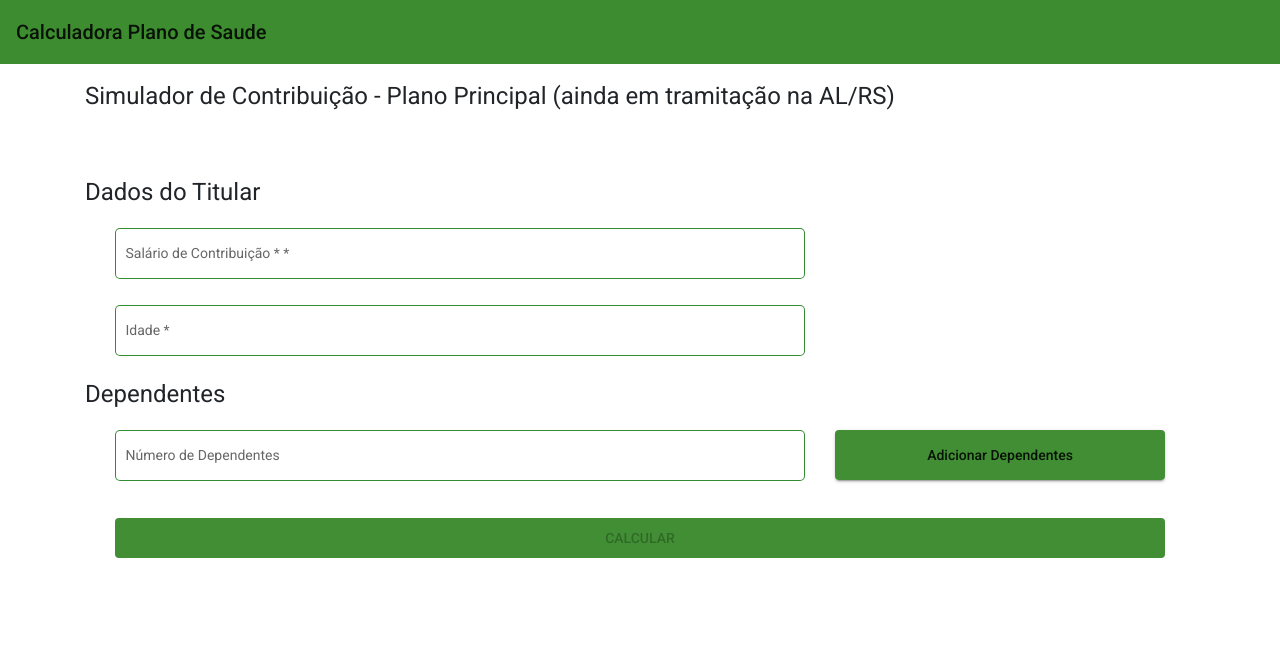
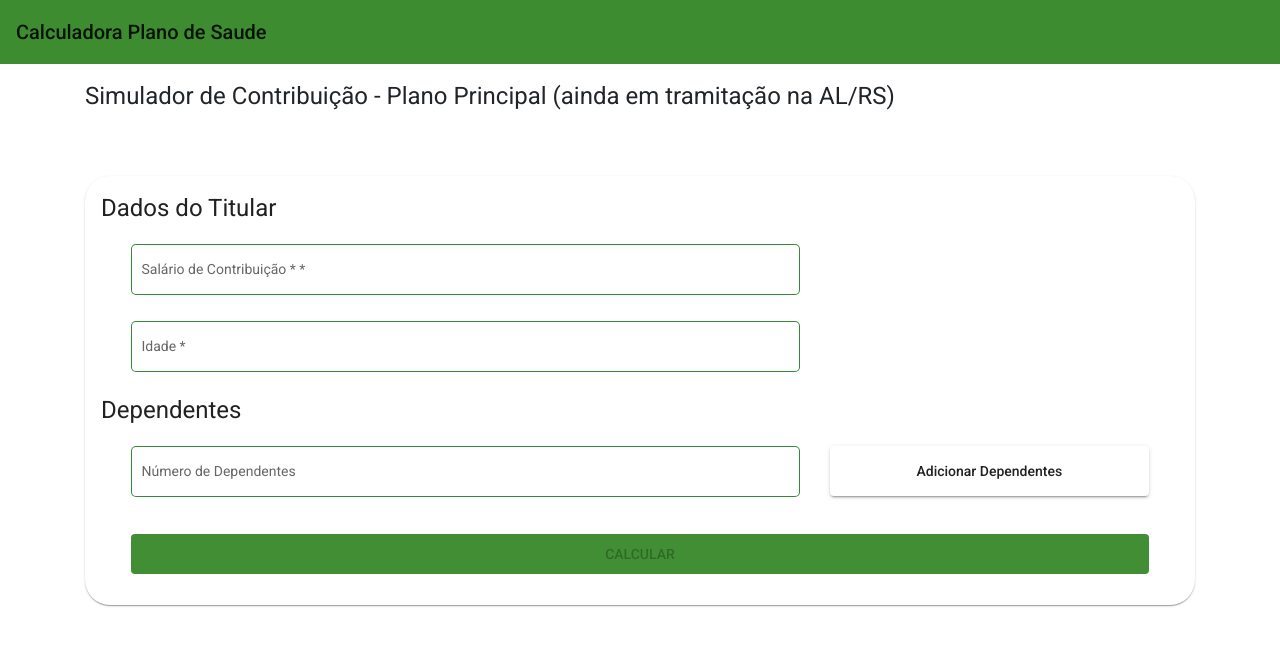
Before and after one commit to robertnathanmoraes/calc, an Angular app: page / in a window 1280 px wide. Shown: the top 646 px of the page. Built offline with nearby package versions, Linux system fonts and the light colour scheme; what @scullyio/ng-lib, ng2-currency-mask, ngx-mask would draw is missing.

Commit message:
table style

```diff
--- a/src/app/app.component.html
+++ b/src/app/app.component.html
@@ -10,6 +10,7 @@
 
 <div class="container d-flex">
   <form [formGroup]="submitForm" #documentEditForm="ngForm" style="width: inherit" novalidate>
+    <mat-card clas="" style="border-radius: 25px;">
     <div class="col-12">
       <div class="row">
         <h1>Dados do Titular</h1>
@@ -46,7 +47,7 @@
           </div>
 
           <div class="col-sm-12 col-md-4" style="padding-bottom: 10px">
-            <button  class="col-sm-12" style="height: 50px; margin-top: 3.5px; background-color: rgba(49,133,35,0.92)" mat-raised-button (click)="adicionarDependentes()">Adicionar Dependentes</button>
+            <button  class="col-sm-12 degrade" style="height: 50px; margin-top: 3.5px; " mat-raised-button (click)="adicionarDependentes()">Adicionar Dependentes</button>
           </div>
 
         </div>
@@ -89,19 +90,19 @@
     <div class="row" *ngIf="resultado !== ''">
 
       <div class="col-12">
-        <mat-list *ngIf="resultado" class="mat-elevation-z0 card">
-          <mat-list-item class="mat-elevation-z1">
+        <mat-list *ngIf="resultado">
+          <mat-list-item class="mat-elevation-z3" style="border-radius: 5px">
             <p class="result-label mb-0 col-6">Titular ({{faixaIdade}} anos):</p>
             <p class="result-value mb-0 col-4">{{ this.idade }}</p>
           </mat-list-item>
-          <mat-list-item class="mat-elevation-z1" style="background-color: #eae7e7; font-weight: 550">
+          <mat-list-item class="mat-elevation-z3" style="border-radius: 5px; background-color: #eae7e7; font-weight: 550">
             <p class="result-label mb-0 col-6">Contribuição Efetiva</p>
             <p class="result-value mb-0 col-4">R${{ resultado }}</p>
           </mat-list-item>
         </mat-list>
       </div>
     </div>
-
+    </mat-card>
   </form>
 
 
--- a/src/app/app.module.ts
+++ b/src/app/app.module.ts
@@ -19,6 +19,7 @@ import {CurrencyMaskConfig, CurrencyMaskModule, CURRENCY_MASK_CONFIG} from "ng2-
 import {NgxMaskModule} from "ngx-mask";
 import {ScullyLibModule} from '@scullyio/ng-lib'
 import {Router, RouterModule} from "@angular/router";
+import {MatCardModule} from "@angular/material/card";
 
 export const customCurrencyMaskConfig: CurrencyMaskConfig = {
   allowNegative: false,
@@ -51,7 +52,8 @@ export const customCurrencyMaskConfig: CurrencyMaskConfig = {
     MatOptionModule,
     MatSelectModule,
     MatButtonModule,
-    MatListModule
+    MatListModule,
+    MatCardModule
   ],
   providers: [
     {provide: LOCALE_ID, useValue: 'pt-BR'},
```
